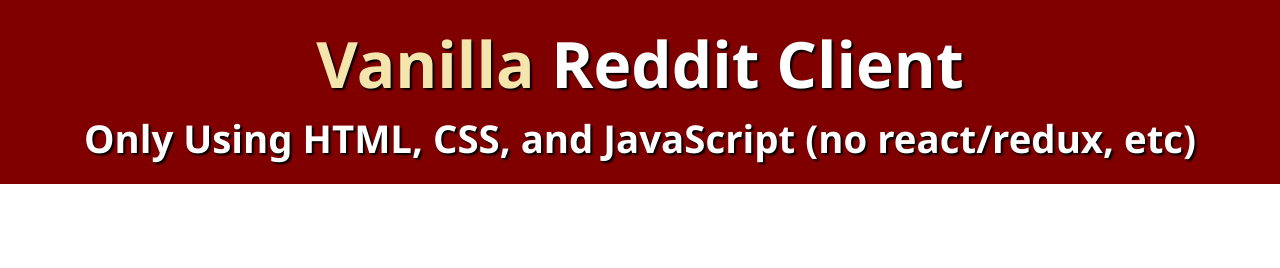
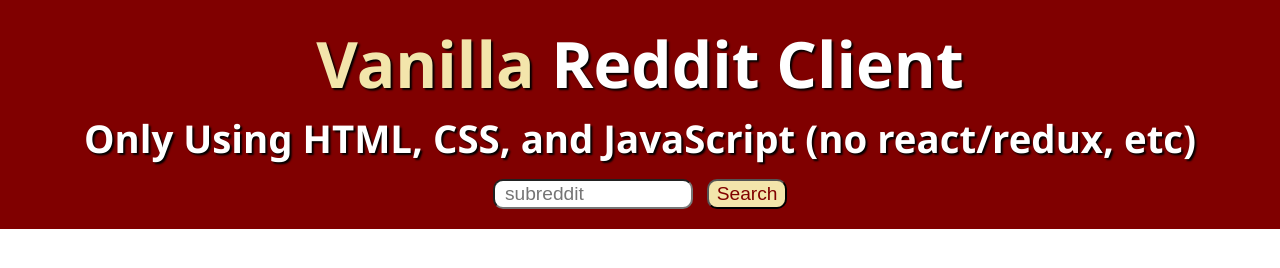
Before and after one commit to rickmays/reddit-client-vanilla, a plain HTML site: page index.html in a window 1280 px wide. Drawn offline with Linux system fonts and the light colour scheme; no server answers.

Commit message:
add search bar and sort by score

```diff
--- a/index.css
+++ b/index.css
@@ -41,8 +41,32 @@ h3 {
   padding: 4px;
 }
 
+#searchbar {
+  width: 200px;
+  height: 30px;
+  border-radius: 10px;
+  padding: 10px;
+  font-size: 1.2em;
+  margin: 10px 10px 0 0;
+  color: #800000;
+}
+
+input:-webkit-autofill,
+input:-webkit-autofill:focus {
+  transition: background-color 600000s 0s, color 600000s 0s;
+}
+
+#searchButton {
+  width: 80px;
+  height: 30px;
+  font-size: 1.2em;
+  border-radius: 10px;
+  color: #800000;
+  background-color: #f3e5ab;
+}
+
 #posts {
-  padding-top: 200px;
+  padding-top: 220px;
 }
 
 li {
@@ -76,7 +100,7 @@ a:visited {
   color: #800000;
 }
 
-a:hover {
+li:hover a {
   color: white;
 }
 
--- a/index.html
+++ b/index.html
@@ -12,6 +12,16 @@
     <header>
       <h1><span class="vanilla">Vanilla</span> Reddit Client</h1>
       <h2>Only Using HTML, CSS, and JavaScript (no react/redux, etc)</h2>
+      <form action="">
+        <input type="search" id="searchbar" placeholder="subreddit" />
+        <button
+          type="button"
+          id="searchButton"
+          onclick="fetchSubreddit(searchbar.value)"
+        >
+          Search
+        </button>
+      </form>
     </header>
     <div id="posts"></div>
   </body>
--- a/index.js
+++ b/index.js
@@ -1,5 +1,11 @@
-const postsElement = document.querySelector("#posts");
-const subreddit = "javascript";
+const postsElement = document.getElementById("posts");
+const subredditInput = document.getElementById("searchbar");
+subredditInput.addEventListener("keypress", (event) => {
+  if (event.key === "Enter") {
+    event.preventDefault();
+    document.getElementById("searchButton").click();
+  }
+});
 
 const fetchSubreddit = async (subreddit) => {
   try {
@@ -9,10 +15,11 @@ const fetchSubreddit = async (subreddit) => {
     }
     const json = await response.json();
     const data = json.data.children;
-
+    data.sort(
+      (a, b) => (a.data.score < b.data.score) - (a.data.score > b.data.score)
+    );
     let links = `<h3><span class="scoreComments">Score Comments</span> Title</h3>`;
     data.forEach((element) => {
-      console.log(element.data);
       links += `<li><span class="scoreComments">${element.data.score} ${element.data.num_comments} </span class="post"><a href="${element.data.url}" target="blank">${element.data.title}</a></li>`;
     });
     postsElement.innerHTML = `<ul>${links}</ul`;
@@ -20,5 +27,3 @@ const fetchSubreddit = async (subreddit) => {
     console.log(`Error detected: ${error}`);
   }
 };
-
-fetchSubreddit(subreddit);
```
